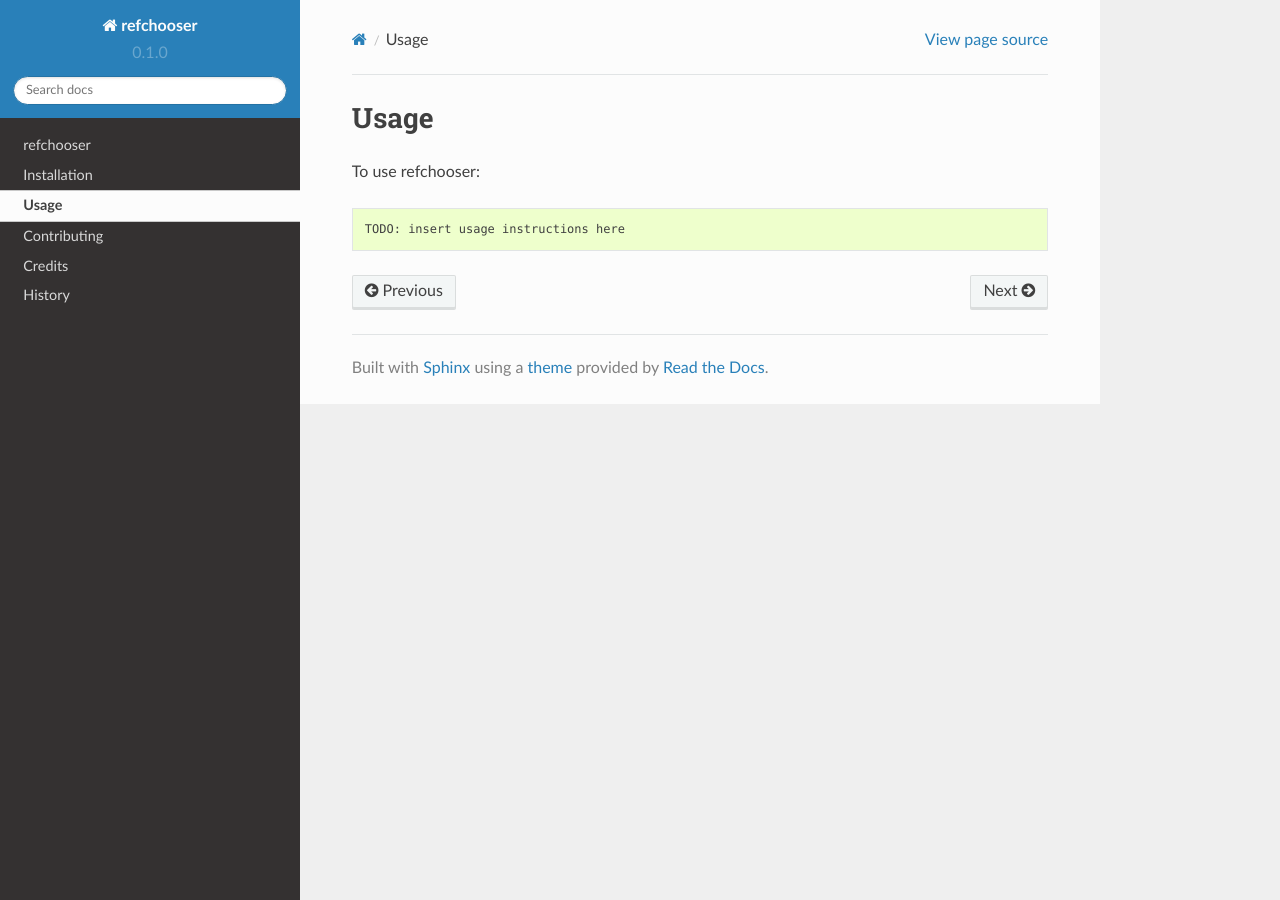
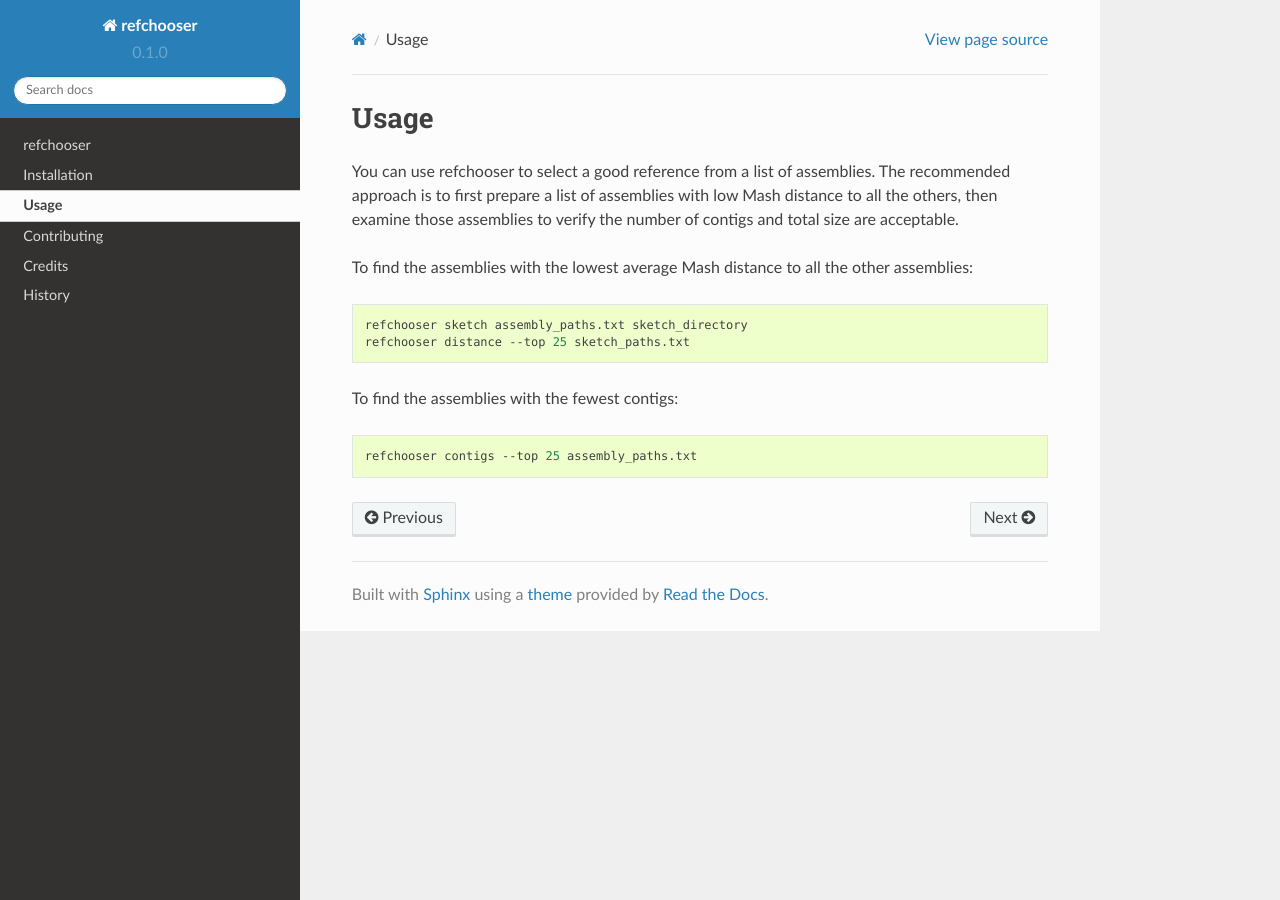
Before and after one commit to CFSAN-Biostatistics/refchooser, a Sphinx documentation site: the page built from docs/usage.rst, in a window 1280 px wide. Built offline with Sphinx 7.4.7 and the Read the Docs theme 2.0.0, drawn with Linux system fonts in a browser that asks for light colours; the version number is read from the project's files by our own code.

Commit message:
Update docs.

```diff
--- a/CONTRIBUTING.rst
+++ b/CONTRIBUTING.rst
@@ -88,9 +88,7 @@ Ready to contribute? Here's how to set up `refchooser` for local development.
 
 6. Update the documentation and review the changes locally with sphinx::
 
-    $ cd docs
-    $ sphinx-build -b html . ./_build
-    $ xdg-open _build/index.html
+    $ make docs
 
 7. Commit your changes and push your branch to GitHub::
 
--- a/HISTORY.rst
+++ b/HISTORY.rst
@@ -3,7 +3,7 @@
 History
 =======
 
-0.1.0 (2019-06-??)
+0.1.0 (2019-06-21)
 ---------------------
 
 * Initial version.
--- a/README.rst
+++ b/README.rst
@@ -27,7 +27,8 @@ and Drug Administration, Center for Food Safety and Applied Nutrition.
 Features
 --------
 
-* TODO: Insert a bulleted list of features here
+* Print list of assemblies sorted by average Mash distance to all other assemblies.
+* Print list of assemblies sorted by number of contigs.
 
 
 Citing refchooser
--- a/docs/usage.rst
+++ b/docs/usage.rst
@@ -4,6 +4,18 @@ Usage
 
 .. highlight:: bash
 
-To use refchooser::
 
-    TODO: insert usage instructions here
+You can use refchooser to select a good reference from a list of assemblies. The recommended approach is
+to first prepare a list of assemblies with low Mash distance to all the others, then examine those assemblies
+to verify the number of contigs and total size are acceptable.
+
+
+To find the assemblies with the lowest average Mash distance to all the other assemblies::
+
+    refchooser sketch assembly_paths.txt sketch_directory
+    refchooser distance --top 25 sketch_paths.txt
+
+
+To find the assemblies with the fewest contigs::
+
+    refchooser contigs --top 25 assembly_paths.txt
```
Also changed, not shown: docs/installation.rst (+12 -4 lines), 2 other files.
